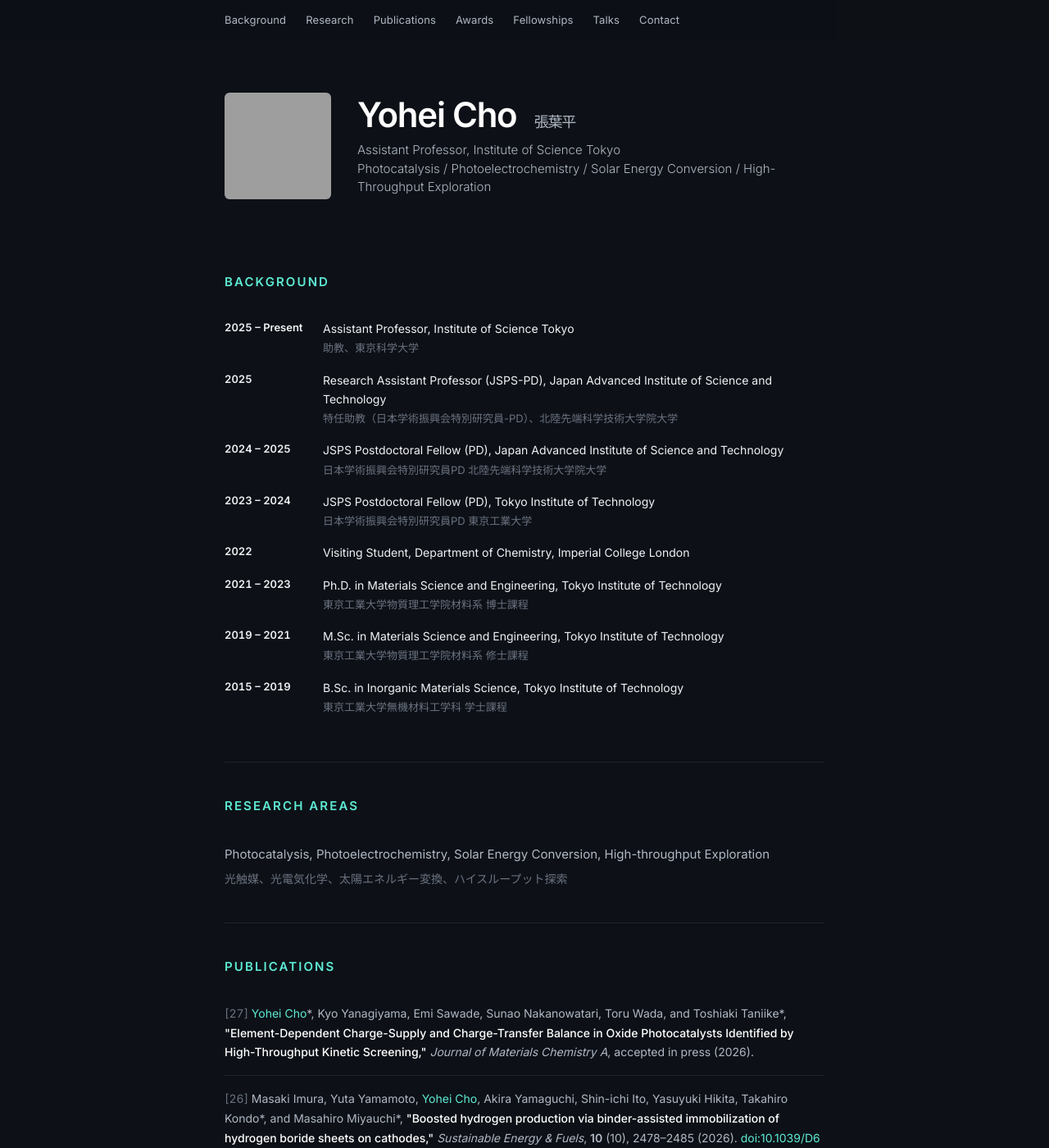
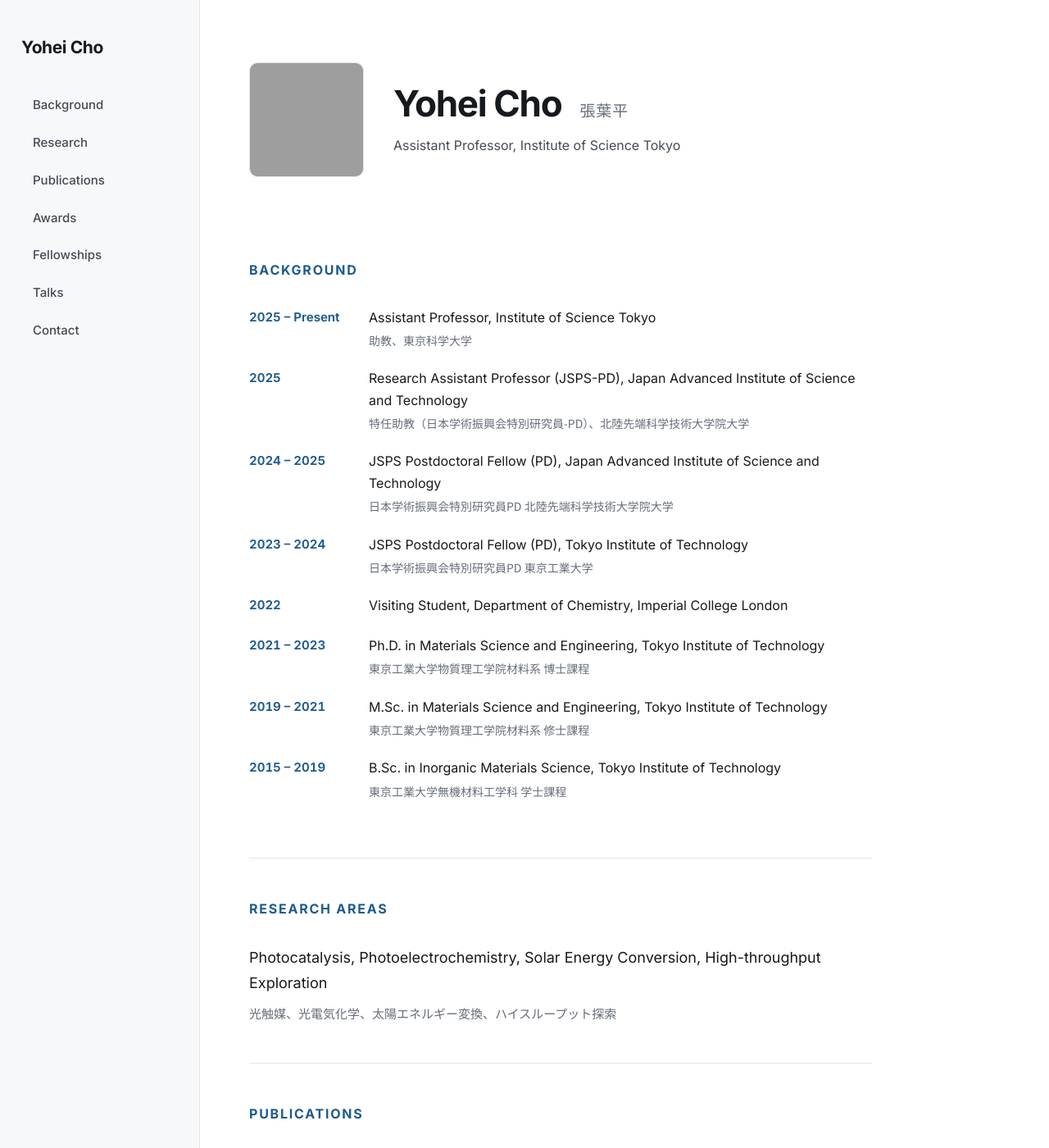
Before and after one commit to YoheiC01/YoheiC01.github.io, a Jekyll site: the page built from index.html, in a window 1280 px wide and 1400 px high. Shown: the whole window at 82% size. Built offline with Jekyll 4.4.1, drawn with Linux system fonts in a browser that asks for light colours; some of the changed text lies outside the part shown; grey boxes are pictures that could not be loaded.

Commit message:
Redesign: light sidebar layout, larger type, AA-contrast text
The dark theme was hard to read: body copy ran 13-14px and the muted
text used for every Japanese subtitle sat at 3.9:1 against the
background, below the 4.5:1 WCAG AA threshold.

Layout: the nav becomes a fixed left rail with the content column beside
it, collapsing to a top bar below 900px. Body copy is 16px on a 17px
base, section headings 16px, and the muted grey is now 5.8:1. Noto Sans
JP is requested explicitly so Japanese no longer falls back per-device.

Entry lists (Awards / Fellowships / Talks) wrap their body text in
.entry-body. It was previously a bare text node, so it became an
anonymous flex item and dropped to its own line whenever it outgrew the
space beside the year, leaving the indent ragged and the Japanese line
detached. Year and text are now two real columns, as in .cv-entry.

Publication numbers move into their own narrow left column so wrapped
lines hang under the first line, and press links sit on a labelled line
under each citation.

The header keeps only the affiliation; the research keywords already
have their own section.

Co-Authored-By: Claude Opus 5 (1M context) <noreply@anthropic.com>
Claude-Session: https://claude.ai/code/session_01JJ4DnyyHcGLHYiDuFexL4J

```diff
--- a/_includes/head.html
+++ b/_includes/head.html
@@ -66,5 +66,5 @@
 
 <link rel="preconnect" href="https://fonts.googleapis.com">
 <link rel="preconnect" href="https://fonts.gstatic.com" crossorigin>
-<link href="https://fonts.googleapis.com/css2?family=Inter:wght@300;400;500;600&display=swap" rel="stylesheet">
+<link href="https://fonts.googleapis.com/css2?family=Inter:wght@300..700&family=Noto+Sans+JP:wght@300..700&display=swap" rel="stylesheet">
 <link rel="stylesheet" href="{{ '/assets/css/style.css' | relative_url }}">
--- a/_includes/nav.html
+++ b/_includes/nav.html
@@ -1,5 +1,6 @@
 <nav class="nav" id="navbar">
     <div class="nav-inner">
+        <a class="nav-brand" href="#">{{ site.title }}</a>
         <button class="menu-toggle" onclick="toggleMenu()" aria-label="Toggle navigation">Menu</button>
         <ul class="nav-links" id="nav-links">
             <li><a href="#background">Background</a></li>
--- a/assets/css/style.css
+++ b/assets/css/style.css
@@ -1,376 +1,320 @@
-*, *::before, *::after {
-    box-sizing: border-box;
-    margin: 0;
-    padding: 0;
+/* ===== Yohei Cho — homepage ==============================================
+   Fixed left nav rail with the content column to its right; collapses to a
+   top bar below 900px. Light, blue-slate accent.
+
+   Sizing/contrast notes: body 17px (content 16px), and every text colour
+   clears WCAG AA against its background — the muted grey is 5.8:1, where the
+   previous dark theme sat at 3.9:1 and failed.
+   ========================================================================= */
+
+*, *::before, *::after { box-sizing: border-box; margin: 0; padding: 0; }
+
+:root {
+    --bg: #ffffff;
+    --bg-rail: #f6f8fa;
+    --surface: #f6f8fa;
+    --text-primary: #16191d;   /* 16.6:1 */
+    --text-secondary: #444b54; /*  9.3:1 */
+    --text-muted: #656d78;     /*  5.8:1 */
+    --accent: #1f5c8b;         /*  7.0:1 — slate blue */
+    --accent-soft: #e6eef5;
+    --border: #e2e6ea;
+    --rail-w: 244px;
+    --font-body: 'Inter', -apple-system, BlinkMacSystemFont, 'Noto Sans JP', sans-serif;
+    --font-jp: 'Noto Sans JP', -apple-system, 'Hiragino Sans', 'Yu Gothic', sans-serif;
 }
 
-:root {
-    --bg: #0d1117;
-    --bg-nav: rgba(13, 17, 23, 0.95);
-    --text-primary: #f0f2f5;
-    --text-secondary: #b0b8c4;
-    --text-muted: #6b7280;
-    --accent: #5eead4;
-    --border: rgba(255, 255, 255, 0.08);
-    --font-body: 'Inter', -apple-system, BlinkMacSystemFont, sans-serif;
-}
-
-html {
-    scroll-behavior: smooth;
-}
+html { scroll-behavior: smooth; }
 
 body {
     font-family: var(--font-body);
-    background-color: var(--bg);
+    background: var(--bg);
     color: var(--text-primary);
-    font-size: 15px;
-    line-height: 1.75;
+    font-size: 17px;
+    line-height: 1.72;
     -webkit-font-smoothing: antialiased;
     -moz-osx-font-smoothing: grayscale;
 }
 
-/* Navigation */
+/* Left rail */
 .nav {
-    position: sticky;
-    top: 0;
-    z-index: 100;
-    background: var(--bg-nav);
-    border-bottom: 1px solid transparent;
-    transition: border-color 0.3s;
-}
-
-.nav.scrolled {
-    border-bottom-color: var(--border);
+    position: fixed; top: 0; left: 0; bottom: 0;
+    width: var(--rail-w); z-index: 100;
+    background: var(--bg-rail);
+    border-right: 1px solid var(--border);
+    overflow-y: auto;
 }
 
 .nav-inner {
-    max-width: 780px;
-    margin: 0 auto;
-    padding: 0 24px;
-    display: flex;
-    align-items: center;
-    justify-content: space-between;
-    height: 48px;
+    display: flex; flex-direction: column; align-items: stretch;
+    height: 100%; padding: 40px 26px;
 }
 
-.nav-links {
-    display: flex;
-    list-style: none;
-    gap: 24px;
+.nav-brand {
+    font-size: 21px; font-weight: 700;
+    letter-spacing: -0.02em; color: var(--text-primary);
+    text-decoration: none;
+    margin-bottom: 30px; display: block; white-space: nowrap;
 }
 
+.nav-links { display: flex; flex-direction: column; list-style: none; gap: 2px; }
+
 .nav-links a {
-    color: var(--text-secondary);
-    text-decoration: none;
-    font-size: 13px;
-    font-weight: 400;
-    letter-spacing: 0.01em;
-    transition: color 0.2s;
+    display: block;
+    color: var(--text-secondary); text-decoration: none;
+    font-size: 15px; font-weight: 500;
+    padding: 9px 12px; border-radius: 7px;
+    border-left: 2.5px solid transparent;
+    transition: color 0.16s, background 0.16s, border-color 0.16s;
 }
-
 .nav-links a:hover {
-    color: var(--accent);
+    color: var(--accent); background: var(--accent-soft);
+    border-left-color: var(--accent);
 }
 
 .menu-toggle {
-    display: none;
-    background: none;
-    border: none;
-    color: var(--text-secondary);
-    font-size: 14px;
-    cursor: pointer;
-    font-family: var(--font-body);
-    padding: 8px 0;
+    display: none; background: none; border: none;
+    color: var(--text-secondary); font-size: 15px;
+    cursor: pointer; font-family: var(--font-body); padding: 8px 0;
 }
 
-/* Container */
+/* Content column */
 .container {
-    max-width: 780px;
-    margin: 0 auto;
-    padding: 0 24px;
+    max-width: 800px;
+    margin: 0 auto 0 calc(var(--rail-w) + 60px);
+    padding: 0 40px 0 0;
 }
 
 /* Header */
-.header {
-    padding: 64px 0 48px;
-    display: flex;
-    align-items: center;
-    gap: 32px;
-}
+.header { padding: 76px 0 52px; display: flex; align-items: center; gap: 36px; }
 
 .profile-pic {
-    width: 130px;
-    height: 130px;
-    border-radius: 6px;
-    object-fit: cover;
-    object-position: center 20%;
+    width: 140px; height: 140px;
+    border-radius: 10px;
+    object-fit: cover; object-position: center 20%;
     flex-shrink: 0;
+    border: 1px solid var(--border);
 }
 
 .header-text h1 {
-    font-size: 42px;
-    font-weight: 700;
-    color: #ffffff;
-    letter-spacing: -0.03em;
-    line-height: 1.15;
+    font-size: 44px; font-weight: 700;
+    color: var(--text-primary);
+    letter-spacing: -0.03em; line-height: 1.1;
 }
 
 .header-text h1 .name-jp {
-    font-size: 18px;
-    color: var(--text-secondary);
-    font-weight: 300;
-    margin-left: 12px;
+    font-family: var(--font-jp);
+    font-size: 19px; color: var(--text-muted);
+    font-weight: 400; margin-left: 13px; letter-spacing: 0.05em;
 }
 
 .header-text .title {
-    font-size: 15px;
-    color: var(--text-secondary);
-    font-weight: 300;
-    margin-top: 8px;
-    line-height: 1.5;
+    font-size: 16px; color: var(--text-secondary);
+    font-weight: 400; margin-top: 14px; line-height: 1.65;
+    max-width: 46ch;
 }
 
 /* Sections */
-section {
-    padding: 40px 0;
-}
-
-section + section {
-    border-top: 1px solid var(--border);
-}
+section { padding: 48px 0; }
+section + section { border-top: 1px solid var(--border); }
 
 h2 {
-    font-size: 15px;
-    font-weight: 600;
+    font-size: 16px; font-weight: 700;
     color: var(--accent);
-    letter-spacing: 0.14em;
-    text-transform: uppercase;
-    margin-bottom: 32px;
-    scroll-margin-top: 64px;
+    letter-spacing: 0.11em; text-transform: uppercase;
+    margin-bottom: 30px;
+    scroll-margin-top: 32px;
 }
 
 /* Background / CV */
 .cv-entry {
-    display: flex;
-    gap: 20px;
-    margin-bottom: 16px;
-    font-size: 14px;
-    line-height: 1.65;
+    display: flex; gap: 24px;
+    margin-bottom: 22px;
+    font-size: 16px; line-height: 1.65;
 }
 
 .cv-date {
-    flex-shrink: 0;
-    width: 100px;
-    color: var(--text-primary);
-    font-weight: 600;
+    flex-shrink: 0; width: 122px;
+    color: var(--accent); font-weight: 650;
     font-variant-numeric: tabular-nums;
-    font-size: 13px;
+    font-size: 15px; padding-top: 1px;
 }
 
-.cv-desc {
-    color: var(--text-primary);
-    font-weight: 400;
-}
+.cv-desc { color: var(--text-primary); font-weight: 400; }
 
 .cv-desc .jp {
-    color: var(--text-muted);
-    font-size: 13px;
-    display: block;
-    margin-top: 2px;
+    font-family: var(--font-jp);
+    color: var(--text-muted); font-size: 14px;
+    display: block; margin-top: 4px; line-height: 1.6;
 }
 
 /* Research areas */
-.research-text {
-    color: var(--text-secondary);
-    font-size: 15px;
-    line-height: 1.8;
-}
+.research-text { color: var(--text-primary); font-size: 18px; line-height: 1.72; }
 
 .research-text .jp {
-    color: var(--text-muted);
-    font-size: 14px;
-    display: block;
-    margin-top: 4px;
+    font-family: var(--font-jp);
+    color: var(--text-muted); font-size: 15px;
+    display: block; margin-top: 8px;
 }
 
 /* Publications */
-.pub-list {
-    list-style: none;
+/* main.js seeds counter-reset from the entry count so the list counts down
+   from N; the counter increments by -1 per item. */
+.pub-list { list-style: none; }
+
+/* Number sits alone in a left column and wrapped lines hang under the first
+   line. The column is sized to "[27]" rather than to the year column, which
+   has to fit "2024 – 2025" — a number needs nowhere near that much room. */
+.pub-item {
+    counter-increment: pub-counter -1;
+    position: relative;
+    padding: 28px 0 28px 52px;
+    border-bottom: 1px solid var(--border);
+    font-size: 16px; line-height: 1.68;
+    color: var(--text-secondary);
+}
+.pub-item:first-child { padding-top: 2px; }
+.pub-item:last-child { border-bottom: none; }
+
+.pub-item::before {
+    content: "[" counter(pub-counter) "]";
+    position: absolute; left: 0; top: 28px;
+    width: 40px;
+    color: var(--accent); font-weight: 650;
+    font-variant-numeric: tabular-nums;
+    font-size: 15px;
+}
+.pub-item:first-child::before { top: 2px; }
+
+.pub-item .author-highlight { color: var(--accent); font-weight: 650; }
+
+.pub-item .pub-title { color: var(--text-primary); font-weight: 600; }
+
+.pub-item em { font-style: italic; color: var(--text-primary); }
+.pub-item strong { color: var(--text-primary); }
+.pub-item .pub-note { color: var(--text-muted); font-size: 14px; }
+
+.pub-item a {
+    color: var(--accent); text-decoration: none;
+    word-break: break-word; font-size: 15px;
+    border-bottom: 1px solid rgba(31, 92, 139, 0.3);
+}
+.pub-item a:hover { border-bottom-color: var(--accent); }
+
+/* Press releases / media coverage, on their own line under the citation */
+/* flex + a wrapper around the links gives a hanging indent: when four outlets
+   wrap, the overflow lines start under the first outlet, not under the label */
+.pub-press {
+    display: flex; align-items: baseline; gap: 9px;
+    margin-top: 9px;
+    font-size: 14.5px; line-height: 1.7;
+}
+.pub-press-items { flex: 1; min-width: 0; }
+.pub-press-label {
+    flex-shrink: 0;
+    border: 1px solid rgba(31, 92, 139, 0.45);
+    color: var(--accent); font-weight: 700;
+    font-size: 11px; letter-spacing: 0.1em;
+    text-transform: uppercase;
+    padding: 2px 7px; border-radius: 4px;
+}
+.pub-press-sep { color: #aab4bf; margin: 0 3px; }
+.pub-press a {
+    font-size: 14.5px; font-weight: 550;
+    border-bottom-color: rgba(31, 92, 139, 0.45);
 }
 
-.pub-item {
-    counter-increment: pub-counter -1;
-    padding: 16px 0;
+/* Lists — same two-column shape as .cv-entry, so the year column and the text
+   column always line up no matter how long the entry is. The body must be its
+   own element: bare text becomes an anonymous flex item that wraps to its own
+   line once it no longer fits, which is what made the indent ragged. */
+.entry-list { list-style: none; }
+
+.entry-list li {
+    display: flex; gap: 24px;
+    align-items: baseline;
+    padding: 14px 0;
     border-bottom: 1px solid var(--border);
-    font-size: 14px;
-    line-height: 1.7;
-    color: var(--text-secondary);
+    font-size: 16px; line-height: 1.65;
+    color: var(--text-primary);
 }
+.entry-list li:first-child { padding-top: 2px; }
+.entry-list li:last-child { border-bottom: none; }
 
-.pub-item:first-child {
-    padding-top: 0;
-}
-
-.pub-item:last-child {
-    border-bottom: none;
-}
-
-.pub-item::before {
-    content: "[" counter(pub-counter) "] ";
-    color: var(--text-muted);
+.entry-list .year {
+    flex: 0 0 112px;
+    color: var(--accent); font-weight: 650;
+    font-size: 15px;
     font-variant-numeric: tabular-nums;
 }
 
-.pub-item .author-highlight {
-    color: var(--accent);
+.entry-list .entry-body { flex: 1; min-width: 0; }
+
+.entry-list .entry-body a {
+    color: inherit; text-decoration: none;
+    border-bottom: 1px solid rgba(31, 92, 139, 0.35);
+    transition: color 0.16s, border-color 0.16s;
 }
-
-.pub-item .pub-title {
-    color: #ffffff;
-    font-weight: 500;
-}
-
-.pub-item em {
-    font-style: italic;
-}
-
-.pub-item .pub-note {
-    color: var(--text-muted);
-    font-size: 13px;
-}
-
-.pub-item a {
-    color: var(--accent);
-    text-decoration: none;
-    word-break: break-all;
-}
-
-.pub-item a:hover {
-    text-decoration: underline;
-}
-
-/* Lists */
-.entry-list {
-    list-style: none;
-}
-
-.entry-list li {
-    padding: 10px 0;
-    border-bottom: 1px solid var(--border);
-    font-size: 14px;
-    line-height: 1.65;
-    color: var(--text-primary);
-}
-
-.entry-list li:first-child {
-    padding-top: 0;
-}
-
-.entry-list li:last-child {
-    border-bottom: none;
-}
-
-.entry-list .year {
-    color: var(--text-primary);
-    font-weight: 600;
-    font-size: 13px;
-    margin-right: 8px;
-    font-variant-numeric: tabular-nums;
-}
+.entry-list .entry-body a:hover { color: var(--accent); border-bottom-color: var(--accent); }
 
 .entry-list .jp {
-    color: var(--text-muted);
-    font-size: 13px;
-    display: block;
-    margin-top: 2px;
+    font-family: var(--font-jp);
+    color: var(--text-muted); font-size: 14px;
+    display: block; margin-top: 3px; line-height: 1.6;
 }
 
 /* Footer */
 footer {
     border-top: 1px solid var(--border);
-    padding: 32px 0;
-    margin-top: 24px;
-    text-align: center;
-    font-size: 12px;
-    color: var(--text-muted);
+    padding: 36px 0; margin-top: 28px;
+    font-size: 15px; color: var(--text-muted);
+}
+footer .container { margin-bottom: 0; }
+footer a { color: var(--text-secondary); text-decoration: none; font-weight: 500; }
+footer a:hover { color: var(--accent); }
+
+/* Fade-in */
+.fade-in { opacity: 0; transform: translateY(20px); transition: opacity 0.6s ease, transform 0.6s ease; }
+.fade-in.visible { opacity: 1; transform: translateY(0); }
+
+/* Below 900px the rail collapses back to a top bar */
+@media (max-width: 900px) {
+    .nav {
+        position: sticky; top: 0; left: auto; bottom: auto;
+        width: auto; height: auto; overflow: visible;
+        border-right: none; border-bottom: 1px solid var(--border);
+        background: rgba(246, 248, 250, 0.94);
+        backdrop-filter: saturate(180%) blur(12px);
+    }
+    .nav-inner {
+        flex-direction: row; align-items: center; justify-content: space-between;
+        max-width: 800px; margin: 0 auto; padding: 0 28px; height: 58px;
+    }
+    .nav-brand { font-size: 16px; margin-bottom: 0; }
+    .nav-links { flex-direction: row; gap: 6px; }
+    .nav-links a { border-left: none; padding: 7px 10px; }
+    .nav-links a:hover { border-left: none; }
+    .container { margin: 0 auto; padding: 0 28px; max-width: 800px; }
+    h2 { scroll-margin-top: 74px; }
 }
 
-footer a {
-    color: var(--text-muted);
-    text-decoration: none;
+@media (max-width: 640px) {
+    body { font-size: 16px; }
+    .header { flex-direction: column; align-items: flex-start; padding: 44px 0 36px; gap: 22px; }
+    .profile-pic { width: 112px; height: 112px; }
+    .header-text h1 { font-size: 31px; }
+    .header-text h1 .name-jp { display: block; margin-left: 0; margin-top: 6px; }
+    .nav-links {
+        display: none; flex-direction: column; position: absolute;
+        top: 58px; left: 0; right: 0; background: var(--bg-rail);
+        border-bottom: 1px solid var(--border); padding: 8px 20px;
+    }
+    .nav-links.open { display: flex; }
+    .nav-links li { border-bottom: 1px solid var(--border); }
+    .nav-links a { display: block; padding: 12px 8px; }
+    .menu-toggle { display: block; order: 2; }
+    .cv-entry { flex-direction: column; gap: 3px; }
+    .cv-date { width: auto; }
+    .entry-list li { flex-direction: column; gap: 3px; align-items: stretch; }
+    .entry-list .year { flex: 0 0 auto; }
 }
-
-footer a:hover {
-    color: var(--accent);
-}
-
-/* Fade-in */
-.fade-in {
-    opacity: 0;
-    transform: translateY(20px);
-    transition: opacity 0.6s ease, transform 0.6s ease;
-}
-
-.fade-in.visible {
-    opacity: 1;
-    transform: translateY(0);
-}
-
-/* Mobile */
-@media (max-width: 640px) {
-    .header {
-        flex-direction: column;
-        align-items: flex-start;
-        padding: 40px 0 32px;
-        gap: 20px;
-    }
-
-    .profile-pic {
-        width: 100px;
-        height: 100px;
-    }
-
-    .header-text h1 {
-        font-size: 24px;
-    }
-
-    .header-text h1 .name-jp {
-        display: block;
-        margin-left: 0;
-        margin-top: 4px;
-    }
-
-    .nav-links {
-        display: none;
-        flex-direction: column;
-        position: absolute;
-        top: 48px;
-        left: 0;
-        right: 0;
-        background: var(--bg);
-        border-bottom: 1px solid var(--border);
-        padding: 8px 24px;
-    }
-
-    .nav-links.open {
-        display: flex;
-    }
-
-    .nav-links li {
-        padding: 10px 0;
-        border-bottom: 1px solid var(--border);
-    }
-
-    .menu-toggle {
-        display: block;
-    }
-
-    .cv-entry {
-        flex-direction: column;
-        gap: 2px;
-    }
-
-    .cv-date {
-        width: auto;
-    }
-}
--- a/index.html
+++ b/index.html
@@ -11,7 +11,7 @@ title: Yohei Cho
         <img src="{{ '/profile-pic.jpg' | relative_url }}" alt="Portrait of Yohei Cho" class="profile-pic">
         <div class="header-text">
             <h1>Yohei Cho <span class="name-jp" lang="ja">張葉平</span></h1>
-            <div class="title">Assistant Professor, Institute of Science Tokyo<br>Photocatalysis / Photoelectrochemistry / Solar Energy Conversion / High-Throughput Exploration</div>
+            <div class="title">Assistant Professor, Institute of Science Tokyo</div>
         </div>
     </header>
 
@@ -43,7 +43,9 @@ title: Yohei Cho
             {%- else -%}
                 {{ " " }}({{ pub.year }})
             {%- endif -%}
-            .{% if pub.doi %} <a href="https://doi.org/{{ pub.doi }}">doi:{{ pub.doi }}</a>{% endif %}{% if pub.note %} <span class="pub-note">({{ pub.note }})</span>{% endif %}</li>
+            .{% if pub.doi %} <a href="https://doi.org/{{ pub.doi }}">doi:{{ pub.doi }}</a>{% endif %}{% if pub.note %} <span class="pub-note">({{ pub.note }})</span>{% endif %}
+            {%- if pub.press %}<span class="pub-press"><span class="pub-press-label">Press</span><span class="pub-press-items">{% for item in pub.press %}{% unless forloop.first %} <span class="pub-press-sep">·</span> {% endunless %}<a href="{{ item.url }}" target="_blank" rel="noopener">{{ item.outlet }}</a>{% endfor %}</span></span>{% endif -%}
+            </li>
             {%- endfor %}
         </ol>
     </section>
@@ -52,7 +54,7 @@ title: Yohei Cho
         <h2>Awards</h2>
         <ul class="entry-list">
             {% for item in site.data.awards %}
-            <li><span class="year">{% if item.year_end %}{{ item.year }} – {{ item.year_end }}{% elsif item.month %}{{ months[item.month | minus: 1] }} {{ item.year }}{% else %}{{ item.year }}{% endif %}</span> {{ item.en }}{% if item.jp %}<span class="jp" lang="ja">{{ item.jp }}</span>{% endif %}</li>
+            <li><span class="year">{% if item.year_end %}{{ item.year }} – {{ item.year_end }}{% elsif item.month %}{{ months[item.month | minus: 1] }} {{ item.year }}{% else %}{{ item.year }}{% endif %}</span><div class="entry-body">{{ item.en }}{% if item.jp %}<span class="jp" lang="ja">{{ item.jp }}</span>{% endif %}</div></li>
             {% endfor %}
         </ul>
     </section>
@@ -61,7 +63,7 @@ title: Yohei Cho
         <h2>Fellowships</h2>
         <ul class="entry-list">
             {% for item in site.data.fellowships %}
-            <li><span class="year">{% if item.year_end %}{{ item.year }} – {{ item.year_end }}{% elsif item.month %}{{ months[item.month | minus: 1] }} {{ item.year }}{% else %}{{ item.year }}{% endif %}</span> {{ item.en }}{% if item.jp %}<span class="jp" lang="ja">{{ item.jp }}</span>{% endif %}</li>
+            <li><span class="year">{% if item.year_end %}{{ item.year }} – {{ item.year_end }}{% elsif item.month %}{{ months[item.month | minus: 1] }} {{ item.year }}{% else %}{{ item.year }}{% endif %}</span><div class="entry-body">{{ item.en }}{% if item.jp %}<span class="jp" lang="ja">{{ item.jp }}</span>{% endif %}</div></li>
             {% endfor %}
         </ul>
     </section>
@@ -70,7 +72,7 @@ title: Yohei Cho
         <h2>Invited Talks</h2>
         <ul class="entry-list">
             {% for item in site.data.talks %}
-            <li><span class="year">{% if item.year_end %}{{ item.year }} – {{ item.year_end }}{% elsif item.month %}{{ months[item.month | minus: 1] }} {{ item.year }}{% else %}{{ item.year }}{% endif %}</span> {{ item.en }}{% if item.jp %}<span class="jp" lang="ja">{{ item.jp }}</span>{% endif %}</li>
+            <li><span class="year">{% if item.year_end %}{{ item.year }} – {{ item.year_end }}{% elsif item.month %}{{ months[item.month | minus: 1] }} {{ item.year }}{% else %}{{ item.year }}{% endif %}</span><div class="entry-body">{{ item.en }}{% if item.jp %}<span class="jp" lang="ja">{{ item.jp }}</span>{% endif %}</div></li>
             {% endfor %}
         </ul>
     </section>
```
